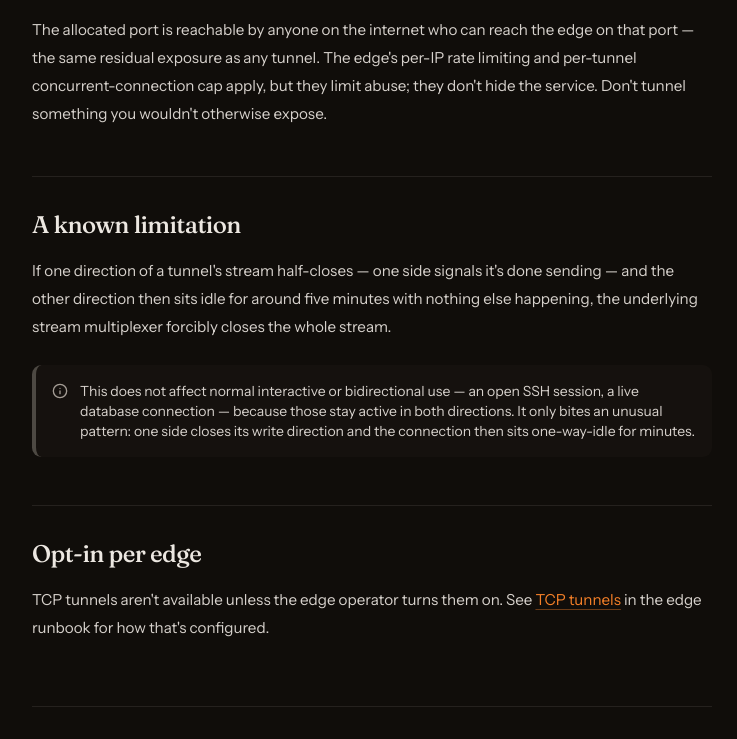
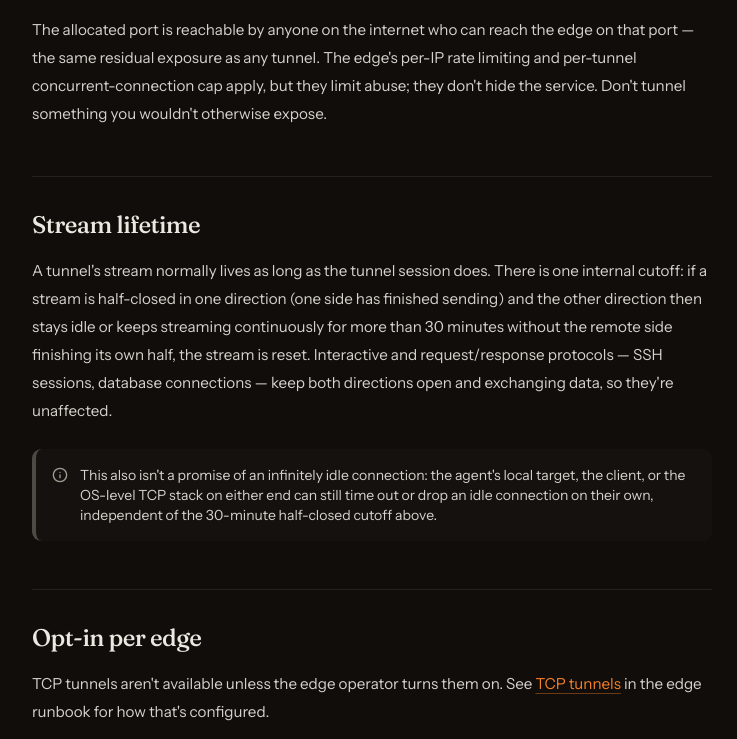
Before and after one commit to emilio-kariuki/ngstone, a Next.js app in the folder landing/: page /docs/guides/tcp-tunnels in a window 1280 px wide. Shown: the part 1878-2617 px from the top of the page, without its empty margins (264-1001 px from the left). Built offline with nearby package versions, Linux system fonts and the light colour scheme.

Commit message:
docs(tcp): correct the stream-close timeout limitation note
Describe the actual behavior: an internal timer resets a raw TCP stream
only after it has been half-closed in one direction for 30 minutes, and
interactive or request/response protocols that keep both directions active
are unaffected.

```diff
--- a/landing/src/app/docs/guides/tcp-tunnels/page.tsx
+++ b/landing/src/app/docs/guides/tcp-tunnels/page.tsx
@@ -17,7 +17,7 @@ const TOC: TocItem[] = [
   { id: "requesting-a-specific-port", title: "Requesting a specific port" },
   { id: "encryption", title: "Encryption" },
   { id: "public-exposure", title: "Public exposure" },
-  { id: "a-known-limitation", title: "A known limitation" },
+  { id: "stream-lifetime", title: "Stream lifetime" },
   { id: "opt-in-per-edge", title: "Opt-in per edge" },
 ]
 
@@ -106,19 +106,22 @@ tcp://amber-fox-42.example.com:14202 -> 127.0.0.1:5432`}
         wouldn&apos;t otherwise expose.
       </p>
 
-      <Anchor id="a-known-limitation">A known limitation</Anchor>
+      <Anchor id="stream-lifetime">Stream lifetime</Anchor>
       <p>
-        If one direction of a tunnel&apos;s stream half-closes — one side
-        signals it&apos;s done sending — and the other direction then sits
-        idle for around five minutes with nothing else happening, the
-        underlying stream multiplexer forcibly closes the whole stream.
+        A tunnel&apos;s stream normally lives as long as the tunnel session
+        does. There is one internal cutoff: if a stream is half-closed in
+        one direction (one side has finished sending) and the other
+        direction then stays idle or keeps streaming continuously for more
+        than 30 minutes without the remote side finishing its own half, the
+        stream is reset. Interactive and request/response protocols — SSH
+        sessions, database connections — keep both directions open and
+        exchanging data, so they&apos;re unaffected.
       </p>
       <Callout variant="note">
-        This does not affect normal interactive or bidirectional use — an
-        open SSH session, a live database connection — because those stay
-        active in both directions. It only bites an unusual pattern: one
-        side closes its write direction and the connection then sits
-        one-way-idle for minutes.
+        This also isn&apos;t a promise of an infinitely idle connection: the
+        agent&apos;s local target, the client, or the OS-level TCP stack on
+        either end can still time out or drop an idle connection on their
+        own, independent of the 30-minute half-closed cutoff above.
       </Callout>
 
       <Anchor id="opt-in-per-edge">Opt-in per edge</Anchor>
```
